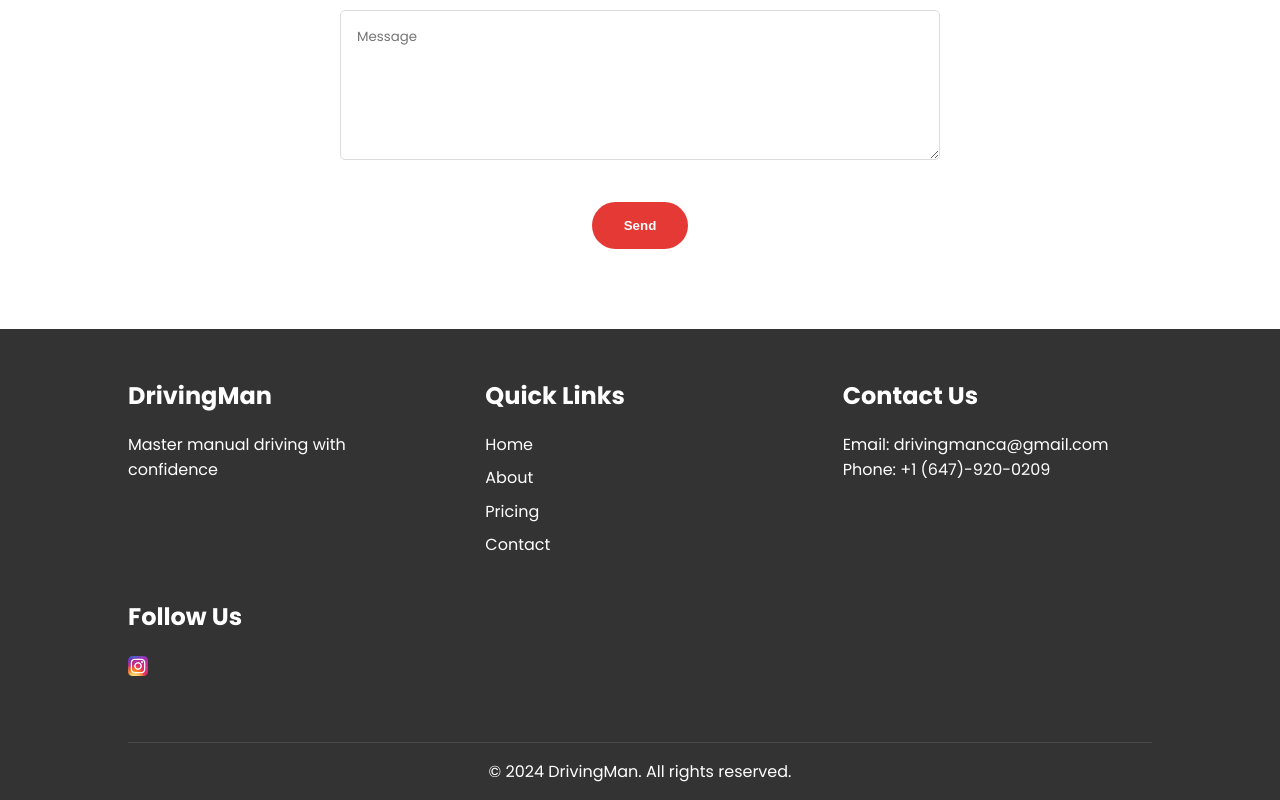
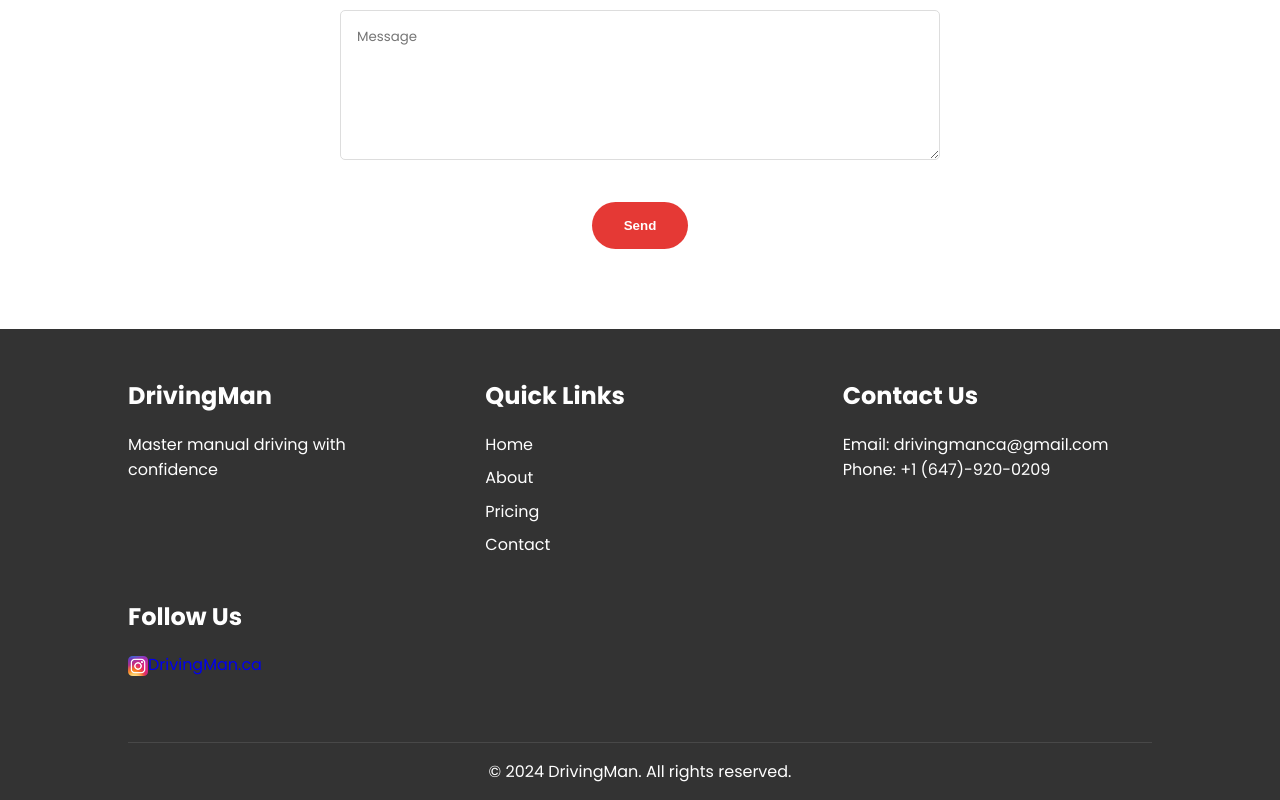
Before and after one commit to rafiksalam/DrivingMan.ca, a plain HTML site: page index.html in a window 1280 px wide. Shown: the part 5179-5979 px from the top of the page. Drawn offline with Linux system fonts and the light colour scheme; some packages are replaced by stand-ins of ours; a script that the page names is missing.

Commit message:
Update index.html

```diff
--- a/index.html
+++ b/index.html
@@ -261,8 +261,7 @@
         <div class="footer-section">
           <h3>Follow Us</h3>
 
-          <p><a href="https://www.instagram.com/drivingman.ca/?utm_source=ig_web_button_share_sheet" style="text-decoration: none;"><img src="Instagram_logo.png" alt="Instagram" style="width: 20px; height: 20px; vertical-align: middle;"></a></p>
-        </div>
+          <p><a href="https://www.instagram.com/drivingman.ca/?utm_source=ig_web_button_share_sheet" style="text-decoration: none;"><img src="instagram_logo.png" alt="Instagram" style="width: 20px; height: 20px; vertical-align: middle;">DrivingMan.ca</a></p>        </div>
       </div>
       <div class="footer-bottom">
         <p>&copy; 2024 DrivingMan. All rights reserved.</p>
```
